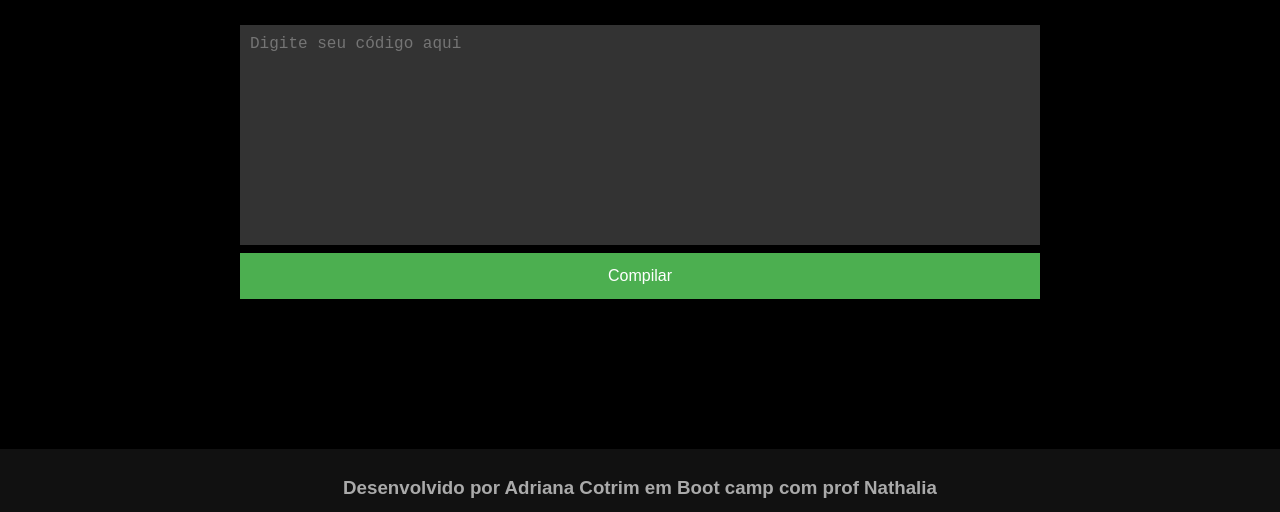
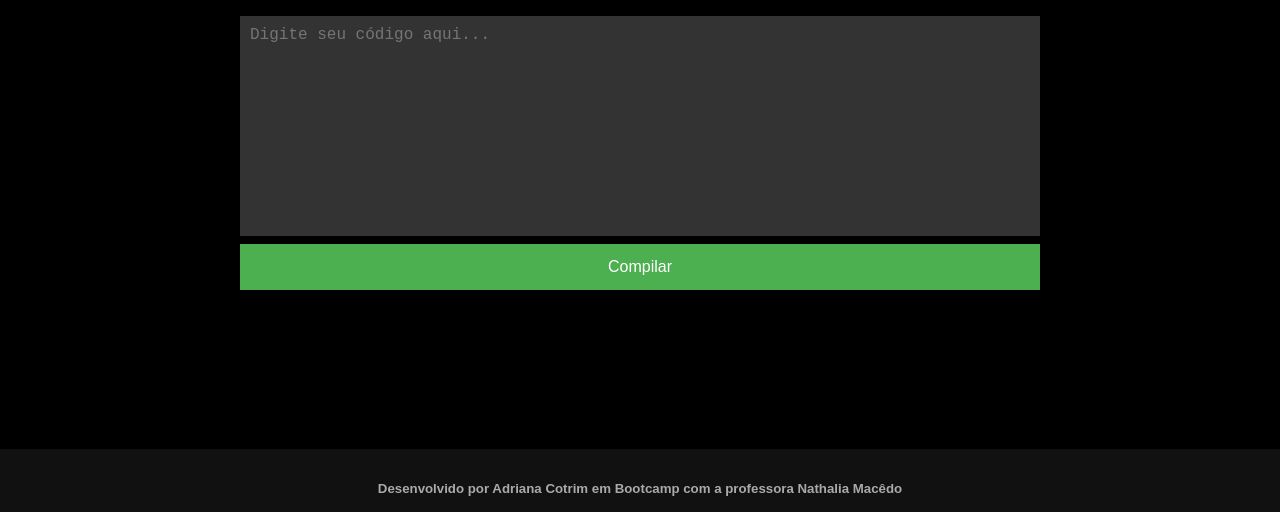
Before and after one commit to AdrianaFernandesCotrim/JSCOMPILATOR, a plain HTML site: page index.html in a window 1280 px wide. Shown: the part 254-766 px from the top of the page. Drawn offline with Linux system fonts and the light colour scheme.

Commit message:
Update index.html

```diff
--- a/index.html
+++ b/index.html
@@ -36,6 +36,7 @@
             padding: 10px;
             margin-top: 10px;
             background-color: #333;
+            color: #fff;
             border: none;
             resize: none;
             font-size: 16px;
@@ -87,19 +88,17 @@
                 width: 95%;
             }
         }
-
-
     </style>
 </head>
 <body>
     <div class="container">
-    <h1>Compilador de código JavaScript</h1><br>
-    <textarea id="codeInput" placeholder='Digite seu código aqui'></textarea>
+    <h1>Compilador de código JavaScript</h1>
+    <textarea id="codeInput" placeholder='Digite seu código aqui...'></textarea>
     <button onclick="compileCode()" class="">Compilar</button>
     <div class="resultOutput" id="resultOutput"></div>
     </div>
     <footer>
-        <h3>Desenvolvido por Adriana Cotrim em Boot camp com prof Nathalia</h3>
+        <h5>Desenvolvido por Adriana Cotrim em Bootcamp com a professora Nathalia Macêdo</h5>
         <a href="https://www.linkedin.com/in/adriana-fernandes-cotrim-94192a49?utm_source=share&utm_campaign=share_via&utm_content=profile&utm_medium=android_app" target="_blank">
             <i class="fab fa-linkedin"></i>
         </a>
```
